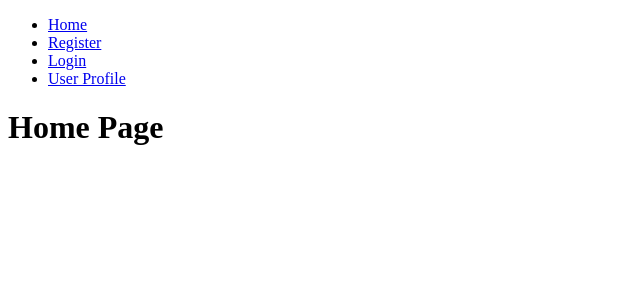
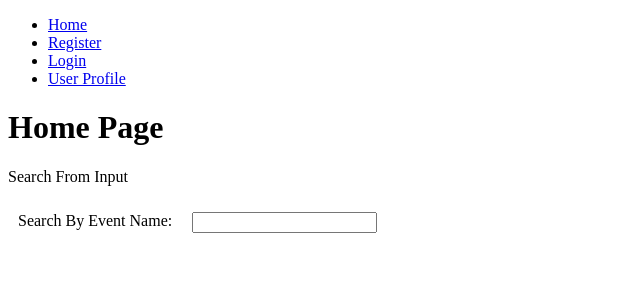
Before and after one commit to marzena-maria/meeting-app-frontend, a React (Create React App) app: page /home in a window 1280 px wide. Shown: the top 300 px of the page, without its empty margins (0-640 px from the left). Built offline with nearby package versions, Linux system fonts and the light colour scheme.

Commit message:
[DisplayData basic setup]

```diff
--- a/src/Components/Forms/EventForm/EventForm.js
+++ b/src/Components/Forms/EventForm/EventForm.js
@@ -2,9 +2,9 @@ import React, { useState } from 'react';
 import './EventForm.scss';
 import axios from 'axios';
 
-function EventForm() {
+const EventForm = () => {
 
-    async function onSubmitForm() {
+    const onSubmitForm = async () => {
         try {
             const response = await axios.post('/events/add-new-event', {
                 eventName,
--- a/src/Components/Pages/Home.js
+++ b/src/Components/Pages/Home.js
@@ -1,11 +1,15 @@
-import React from 'react'
+import React from 'react';
+import SearchFromInput from './SearchFromInput/SearchFromInput';
 
 function Home() {
     return (
         <div>
             <h1> Home Page </h1>
+
+            <SearchFromInput />
+
         </div>
     )
 }
 
-export default Home
+export default Home;
--- /dev/null
+++ b/src/Components/Pages/SearchFromInput/Input/Input.js
@@ -0,0 +1,28 @@
+import React from 'react';
+import './Input.scss';
+
+//add props
+const Input = (props) => {
+
+    return (
+        <div className='inputContainer'>
+
+            <label
+                htmlFor='byName'
+                className='inputLabel'>
+                Search By Event Name:
+            </label>
+
+            <input
+                value={props.inputValue}
+                onChange={event => {props.onChange(event.target.value)}}
+                className='inputField'
+                type='text'
+                id='byEventName'>
+            </input>
+
+        </div>
+    )
+}
+
+export default Input;
--- /dev/null
+++ b/src/Components/Pages/SearchFromInput/Input/Input.scss
@@ -0,0 +1,8 @@
+.inputContainer {
+    display: flex;
+
+    .inputLabel,
+    .inputField {
+        margin: 10px;
+    }
+}
--- /dev/null
+++ b/src/Components/Pages/SearchFromInput/SearchFromInput.js
@@ -0,0 +1,33 @@
+import React, { useState } from 'react';
+//import '/SearchFromInput.scss';
+
+import Input from './Input/Input';
+
+//parent component
+
+const SearchFromInput = () => {
+
+    const [inputValue, setInputValue] = useState('');
+    const [events, setEvents] = useState([]); //array?
+
+    console.log(inputValue);
+    console.log(events);
+
+    //const url = ???
+
+    // useEffect(() => {
+
+    // }, [inputValue]);
+
+    //fetch
+
+    return (
+        <div>
+            <p>Search From Input</p>
+            <Input onChange={value => setInputValue(value)} />
+        </div>
+    )
+
+};
+
+export default SearchFromInput;
```
Also changed, not shown: src/Components/Pages/SearchFromInput/SearchFromInput.scss (added).
